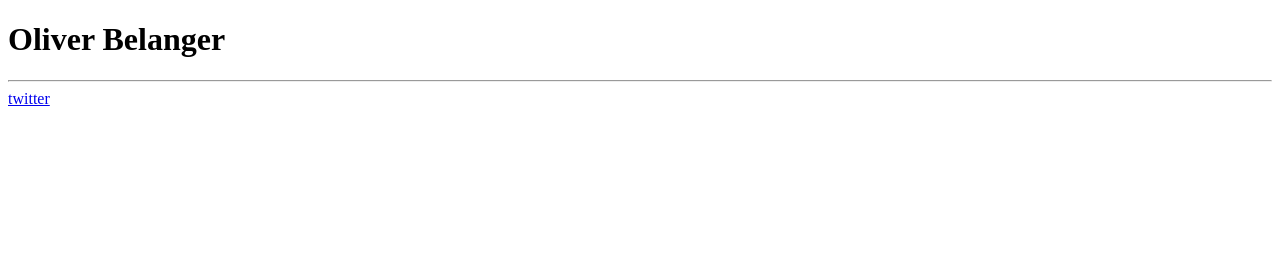
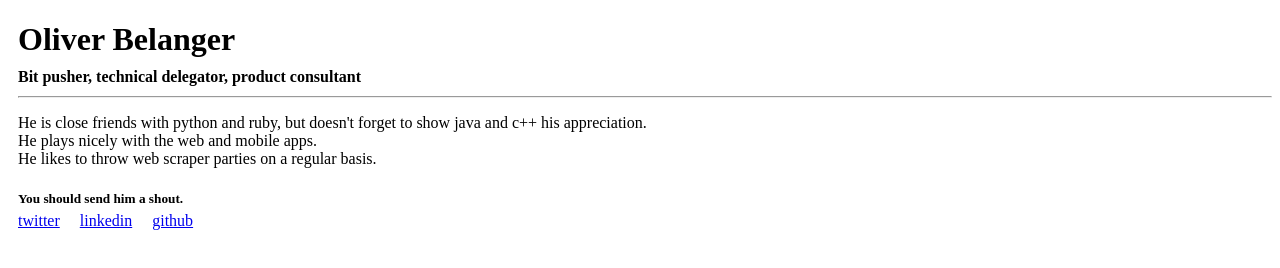
Before and after one commit to all-hack/404, a plain HTML site: page index.html in a window 1280 px wide. Drawn offline with Linux system fonts and the light colour scheme.

Commit message:
Update index.html

```diff
--- a/index.html
+++ b/index.html
@@ -3,13 +3,26 @@
 <head>
 <meta charset="utf-8">
 <title>Oliver Belanger</title>
+<style> body{padding-left:10px;} h1, h4{margin-bottom:10px;} h4{margin-top:0px;} h5{margin-bottom:5px;}</style>
 </head>
 <body>
 
 	<h1>Oliver Belanger</h1>
+	<h4>Bit pusher, technical delegator, product consultant</h4>
 	<hr>
+
+	<p>
+		He is close friends with python and ruby, but doesn't forget to show java and c++ his appreciation.<br>
+		He plays nicely with the web and mobile apps.<br>
+		He likes to throw web scraper parties on a regular basis.<br>
+
+	</p>
+
+	<h5>You should send him a shout.</h5>
 	<div>
-		<a href="https://twitter.com/otwizb">twitter</a>
+		<a href="https://twitter.com/otwizb">twitter</a>&emsp;
+		<a href="https://www.linkedin.com/in/oliverbelanger">linkedin</a>&emsp;
+		<a href="https://github.com/all-hack">github</a>
 	</div>
 
 </body>
```
